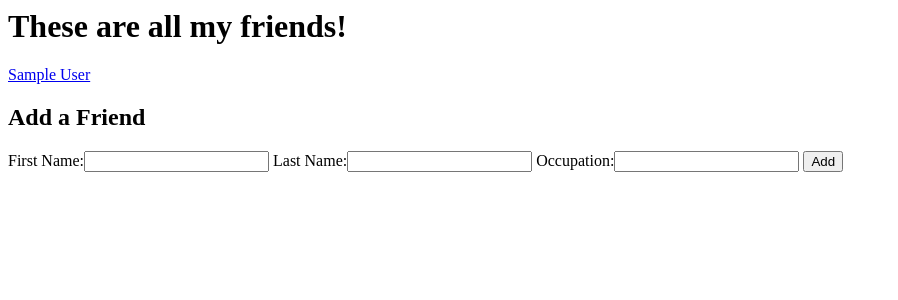
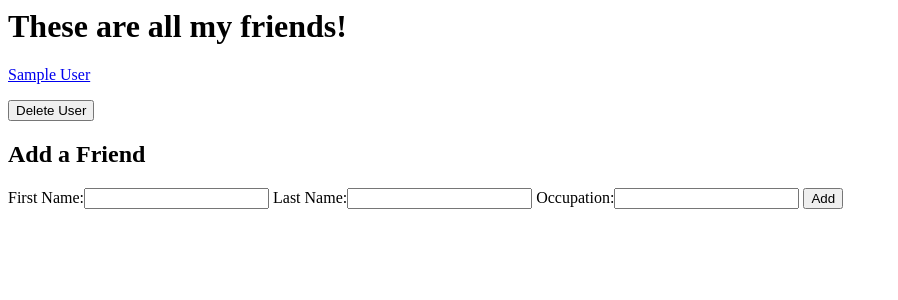
Before and after one commit to rnmessick/friends_flask_mysql, a Flask app: page / in a window 1280 px wide. Shown: the top 300 px of the page, without its empty margins (0-898 px from the left). Run offline with Flask 2, Linux system fonts and the light colour scheme; tables that the repository leaves empty hold one stand-in row (values such as "Sample post").

Commit message:
adds delete functionality

```diff
--- a/server.py
+++ b/server.py
@@ -47,7 +47,7 @@ def update(id):
 @app.route('/friends/<id>/delete', methods=['POST'])
 def destroy(id):
     query = "DELETE FROM friends WHERE id = :id"
-    data = {'id': friend_id}
+    data = {'id': id}
     mysql.query_db(query, data)
     return redirect("/")
 app.run(debug=True)
--- a/templates/index.html
+++ b/templates/index.html
@@ -8,7 +8,12 @@
 <h1>These are all my friends!</h1>
 <!-- with all the data we can then construct a more structured output -->
 {% for friend in all_friends: %}
-   <p><a href='/friends/{{friend['id']}}'>{{ friend['name'] }}</a></p>
+   <p>
+     <a href='/friends/{{friend['id']}}'>{{ friend['name'] }}</a>
+     <form action="/friends/{{friend['id']}}/delete" method="post">
+       <input type="submit" value="Delete User">
+     </form>
+   </p>
 {% endfor %}
   <h2>Add a Friend</h2>
   <form action='/friends' method='POST'>
```
